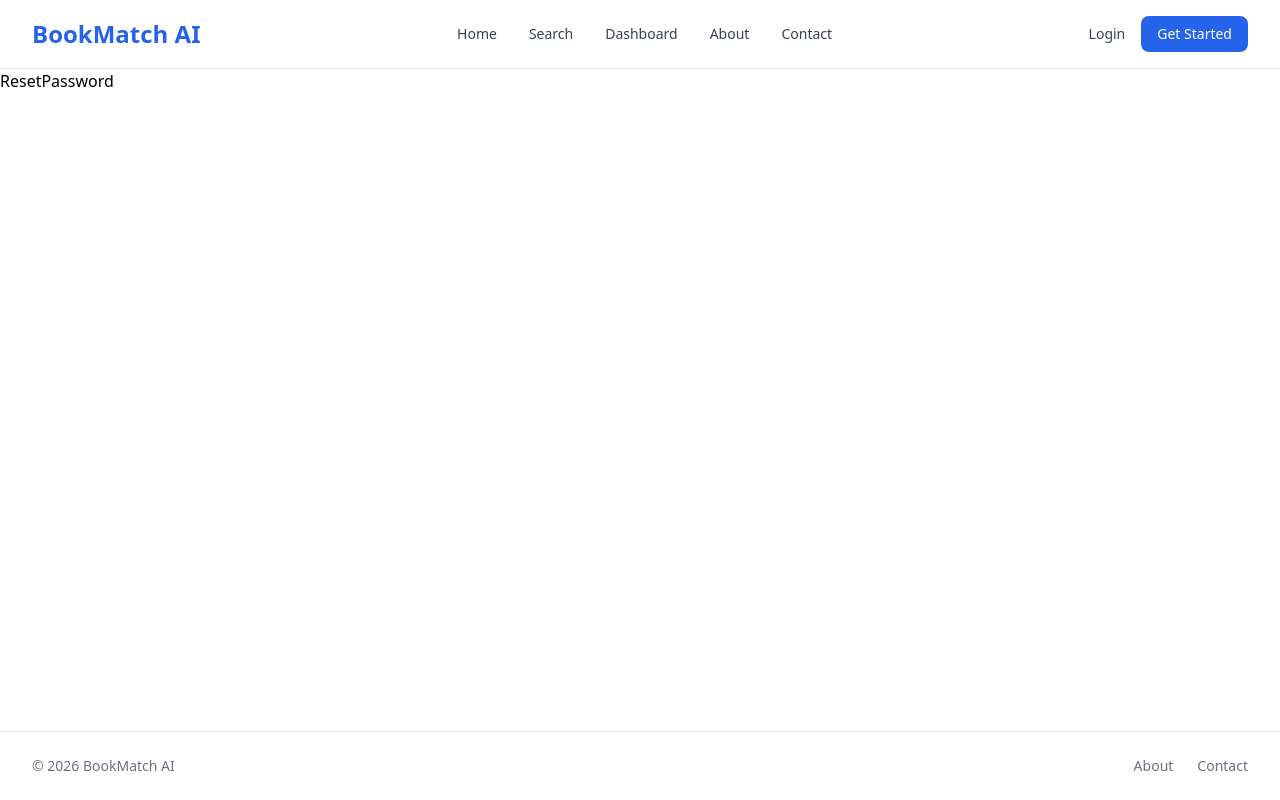
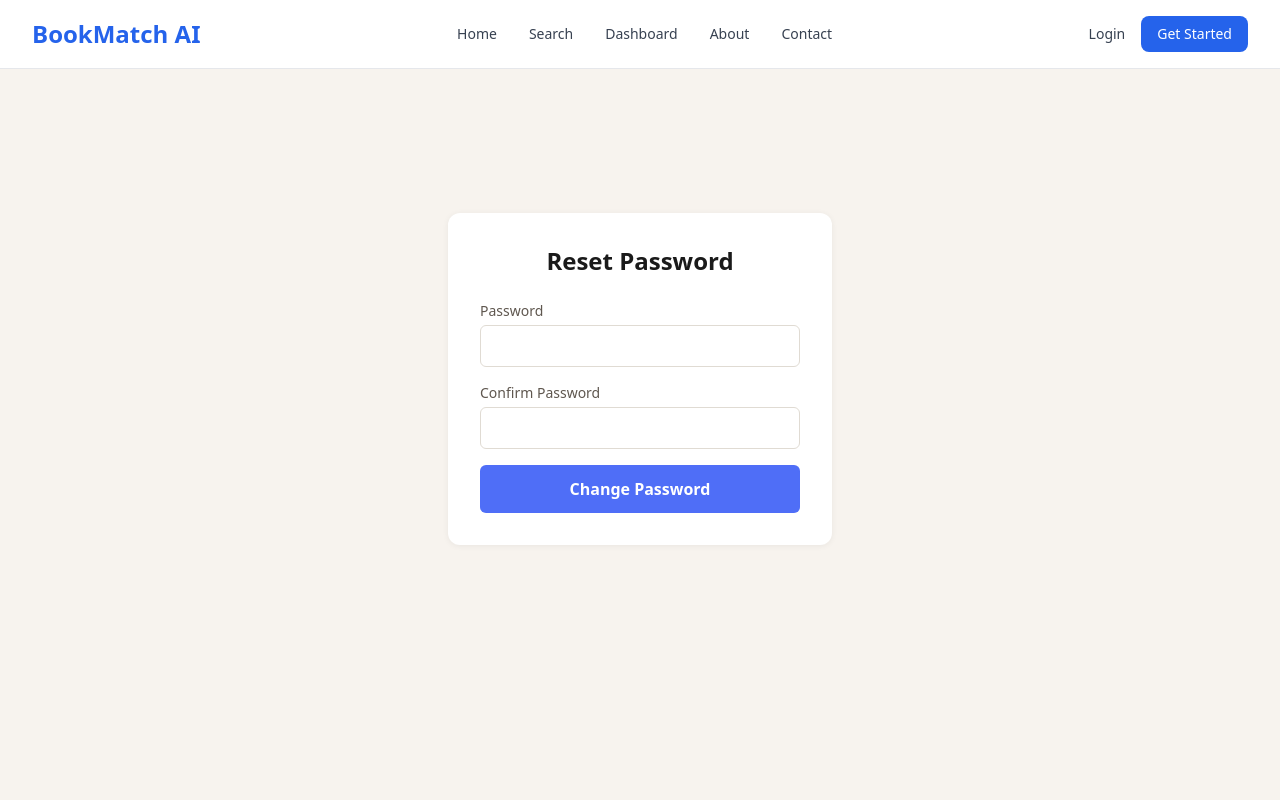
Before and after one commit to IgorKPetersson/bookmatch-ai, a React app in the folder frontend/: page /reset-password in a window 1280 px wide. Shown: the top 800 px of the page. Built offline with nearby package versions, Linux system fonts and the light colour scheme; no server answers; the HTML template or start-up script is replaced by a standard one.

Commit message:
feat: add ResetPassword page and modify auth endpoints to match syntax

```diff
--- a/frontend/src/pages/ResetPassword.jsx
+++ b/frontend/src/pages/ResetPassword.jsx
@@ -1,5 +1,109 @@
-import React from "react";
+import { useState } from "react";
+import { useSearchParams } from "react-router-dom";
 
 export default function ResetPassword() {
-  return <div>ResetPassword</div>;
+  const [password, setPassword] = useState("");
+  const [confirmPassword, setConfirmPassword] = useState("");
+  const [error, setError] = useState("");
+  const [message, setMessage] = useState("");
+  const [searchParams] = useSearchParams();
+  const token = searchParams.get("token");
+
+  function validate() {
+    if (!password) return "Password is required";
+    if (password.length < 6) return "Password must be at least 6 characters";
+    if (password !== confirmPassword) return "Passwords need to match";
+
+    return null;
+  }
+
+  async function handleSubmit(e) {
+    e.preventDefault();
+
+    const validationError = validate();
+    if (validationError) {
+      setError(validationError);
+      return;
+    }
+
+    setError("");
+
+    try {
+      const res = await fetch("http://localhost:8000/auth/reset_password", {
+        method: "PUT",
+        credentials: "include",
+        headers: {
+          "Content-Type": "application/json",
+        },
+        body: JSON.stringify({ token, new_password: password }),
+      });
+
+      const data = await res.json();
+      if (res.ok) {
+        window.location.href = "/auth";
+      } else {
+        setError(data.detail);
+      }
+    } catch (err) {
+      setError("Server error. Try again later.");
+    }
+  }
+
+  return (
+    <div style={{ backgroundColor: "#f7f3ee", minHeight: "100vh" }}>
+      <div className="max-w-7xl mx-auto px-8 py-16">
+        <div className="flex justify-center pt-20">
+          <form
+            onSubmit={handleSubmit}
+            className="p-8 rounded-xl w-96"
+            style={{
+              background: "white",
+              boxShadow: "0 1px 6px rgba(0,0,0,0.06)",
+            }}
+          >
+            <h1
+              className="text-2xl font-semibold mb-6 text-center"
+              style={{ color: "#1a1a1a" }}
+            >
+              Reset Password
+            </h1>
+
+            <label
+              className="block text-sm font-medium mb-1"
+              style={{ color: "#5f574f" }}
+            >
+              Password
+            </label>
+            <input
+              type="password"
+              value={password}
+              onChange={(e) => setPassword(e.target.value)}
+              className="px-3 py-2 w-full mb-4 rounded-md focus:outline-none focus:ring-2"
+              style={{ border: "1px solid #e0dbd3", color: "#1a1a1a" }}
+            />
+            <label
+              className="block text-sm font-medium mb-1"
+              style={{ color: "#5f574f" }}
+            >
+              Confirm Password
+            </label>
+            <input
+              type="password"
+              value={confirmPassword}
+              onChange={(e) => setConfirmPassword(e.target.value)}
+              className="px-3 py-2 w-full mb-4 rounded-md focus:outline-none focus:ring-2"
+              style={{ border: "1px solid #e0dbd3", color: "#1a1a1a" }}
+            />
+            <button
+              type="submit"
+              className="text-white px-4 py-3 w-full rounded-md font-semibold disabled:opacity-50"
+              style={{ backgroundColor: "rgb(79, 110, 247)" }}
+            >
+              Change Password
+            </button>
+          </form>
+        </div>
+      </div>
+    </div>
+  );
 }
```
Also changed, not shown: 1 other file (tests, documents, lock files or other folders).
